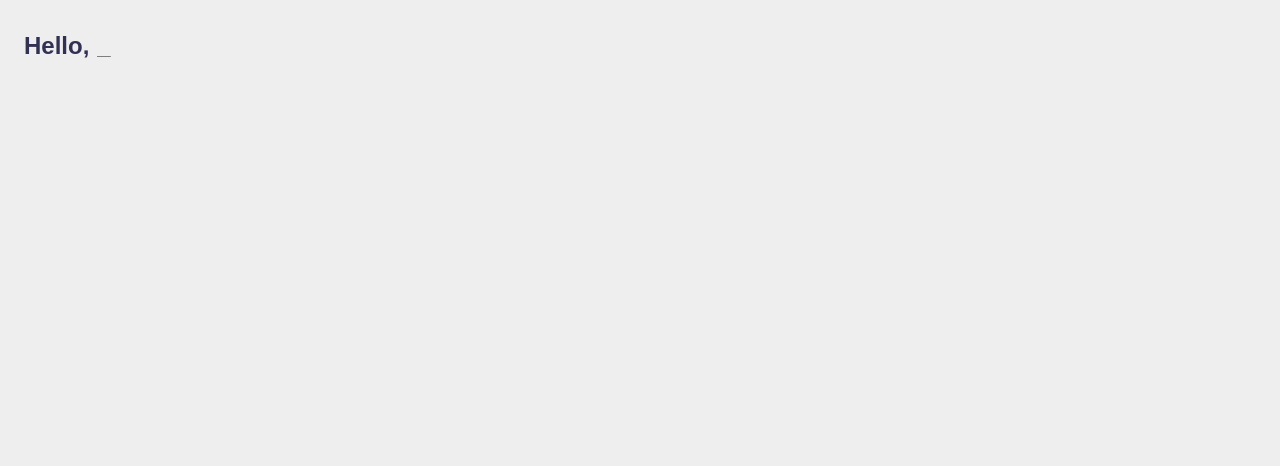
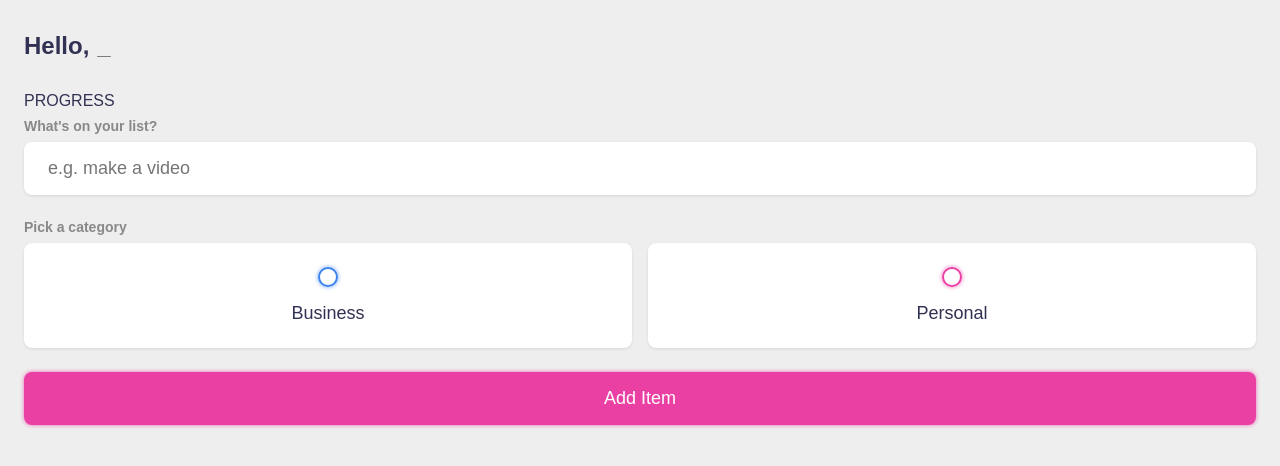
Before and after one commit to BrandonWingerAir/todo-app-vue-js, a Vue app: page / in a window 1280 px wide. Shown: the top 466 px of the page. Built offline with nearby package versions, Linux system fonts and the light colour scheme.

Commit message:
add item form structure & setup

```diff
--- a/src/App.vue
+++ b/src/App.vue
@@ -10,6 +10,8 @@
   const items_asc = computed(() => todos.value.sort((a, b) => {
     return b.createdAt - a.createdAt
   }))
+
+  const addItem = () => {}
 
   watch(name, (newVal) => {
     localStorage.setItem('name', newVal)
@@ -27,5 +29,42 @@
         Hello, <input type="text" placeholder="_" v-model="name">
       </h2>
     </section>
+
+    <section class="create-todo">
+      <h3>PROGRESS</h3>
+
+      <form @submit.prevent="addTodo">
+        <h4>What's on your list?</h4>
+        <input type="text" placeholder="e.g. make a video" v-model="input_content">
+
+        <h4>Pick a category</h4>
+
+        <div class="options">
+          <label>
+            <input
+              type="radio"
+              name="category"
+              value="business"
+              v-model="input_category"
+            >
+            <span class="bubble business"></span>
+            <div>Business</div>
+          </label>
+
+          <label>
+            <input
+              type="radio"
+              name="category"
+              value="personal"
+              v-model="input_category"
+            >
+            <span class="bubble personal"></span>
+            <div>Personal</div>
+          </label>
+        </div>
+
+        <input type="submit" value="Add Item">
+      </form>
+    </section>
   </main>
 </template>
```
